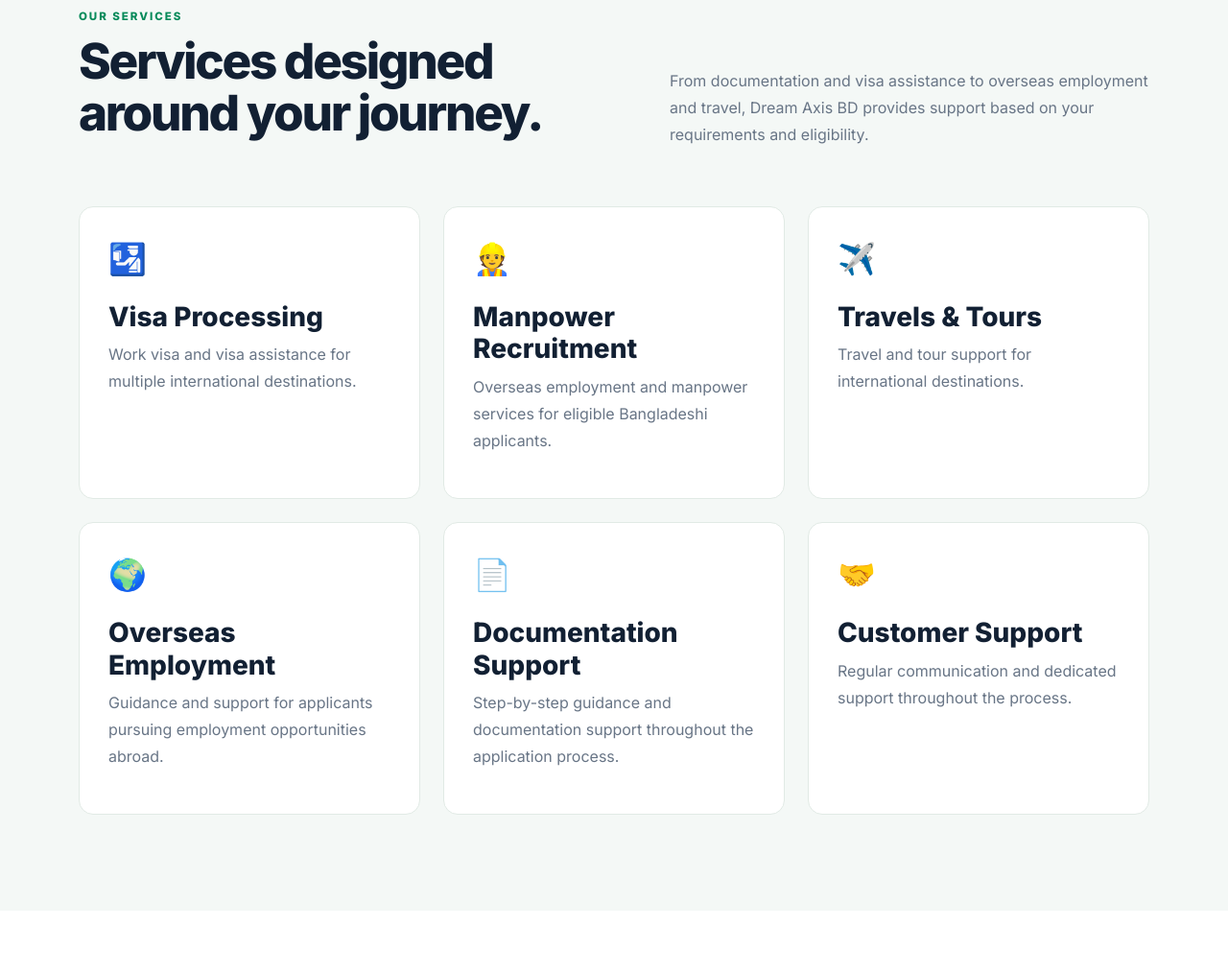
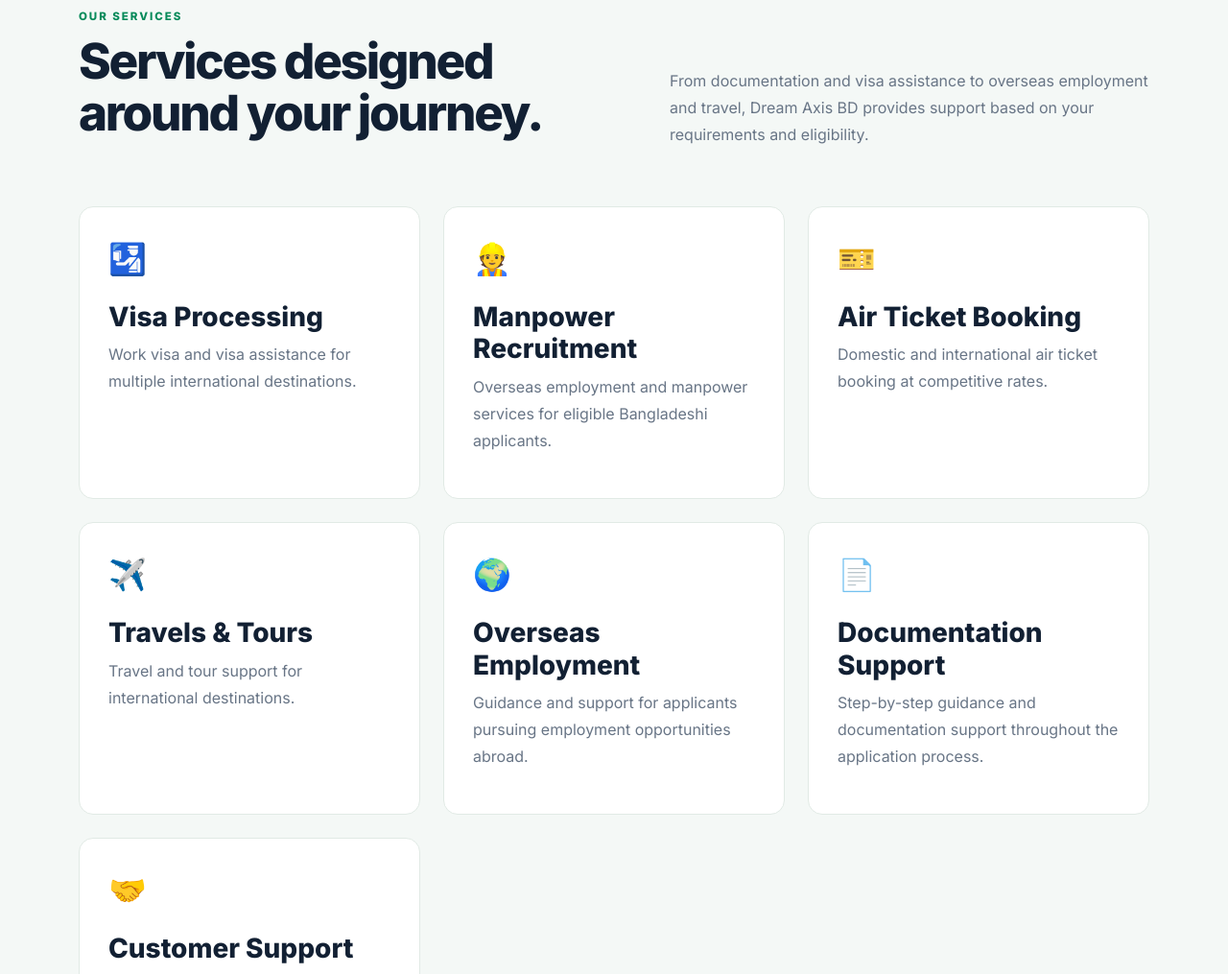
Before and after one commit to maeenuddin1971/dream-axis-bd, a plain HTML site: page index.html in a window 1280 px wide. Shown: the part 1872-2887 px from the top of the page at 96% size. Drawn offline with nearby package versions, Linux system fonts and the light colour scheme.

Commit message:
Air ticket option being added

```diff
--- a/index.html
+++ b/index.html
@@ -111,6 +111,13 @@
                         <div class="service-icon">👷</div>
                         <h3>Manpower Recruitment</h3>
                         <p>Overseas employment and manpower services for eligible Bangladeshi applicants.</p>
+                    </div>
+                </div>
+                <div class="col-md-6 col-lg-4">
+                    <div class="service-card">
+                        <div class="service-icon">🎫</div>
+                        <h3>Air Ticket Booking</h3>
+                        <p>Domestic and international air ticket booking at competitive rates.</p>
                     </div>
                 </div>
                 <div class="col-md-6 col-lg-4">
@@ -290,6 +297,7 @@
                             <option>Portugal D1 visa</option>
                             <option>Serbia work visa</option>
                             <option>Greece work visa</option>
+                            <option>Air ticket booking</option>
                             <option>Malaysia work visa</option>
                             <option>Indian visa</option>
                             <option>Other visa processing</option>
```
